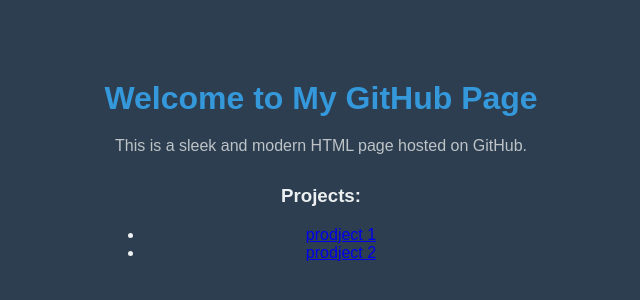
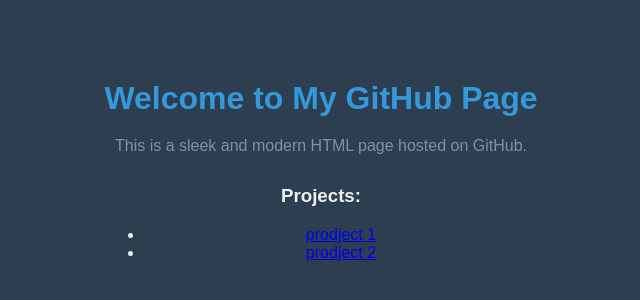
Before and after one commit to TohmiPrachyl/TohmiPrachyl.github.io, a plain HTML site: page index.html in a window 1280 px wide. Shown: the part 232-532 px from the top of the page, without its empty margins (319-959 px from the left). Drawn offline with Linux system fonts and the light colour scheme.

Commit message:
Update index.html

```diff
--- a/index.html
+++ b/index.html
@@ -27,7 +27,7 @@
         }
 
         p {
-            color: #bdc3c7; /* Light Steel Grey */
+            color: #808fab; /* Light Steel Grey */
             margin-bottom: 30px;
         }
     </style>
```
